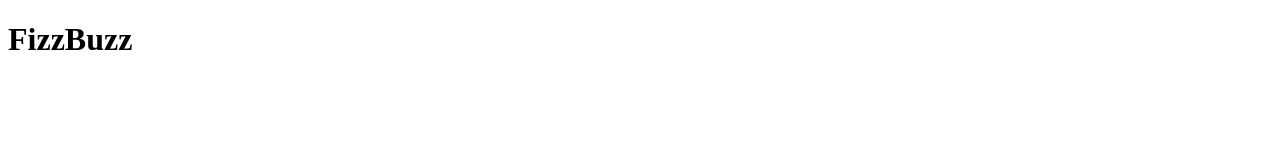
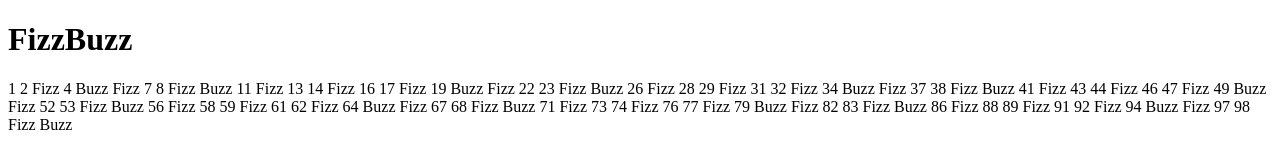
Before and after one commit to alessiaasmeraglia/js-fizzbuzz, a plain HTML site: page index.html in a window 1280 px wide. Drawn offline with Linux system fonts and the light colour scheme.

Commit message:
Aggiunto css

```diff
--- a/index.html
+++ b/index.html
@@ -8,9 +8,11 @@
     </head>
 
     <body>
-        <main>
-            <h1>FizzBuzz</h1>
-        </main>
+
+        <h1>FizzBuzz</h1>
+
+        <div id="output"></div>
+
         <script src="script.js"></script>
     </body>
 
--- a/script.js
+++ b/script.js
@@ -18,6 +18,8 @@ for (i = 1; i <=100; i++){
     }
 } */
 
+const output = document.getElementById("output");
+
 for (i = 1; i <=100; i++){
     let a = "";
 
@@ -26,5 +28,5 @@ for (i = 1; i <=100; i++){
     else if(i % 5 === 0)
         a += "Buzz";
 
-    console.log(a || i);
+    output.innerHTML += (a || i) + " ";
 }
```
Also changed, not shown: style.css (added).
